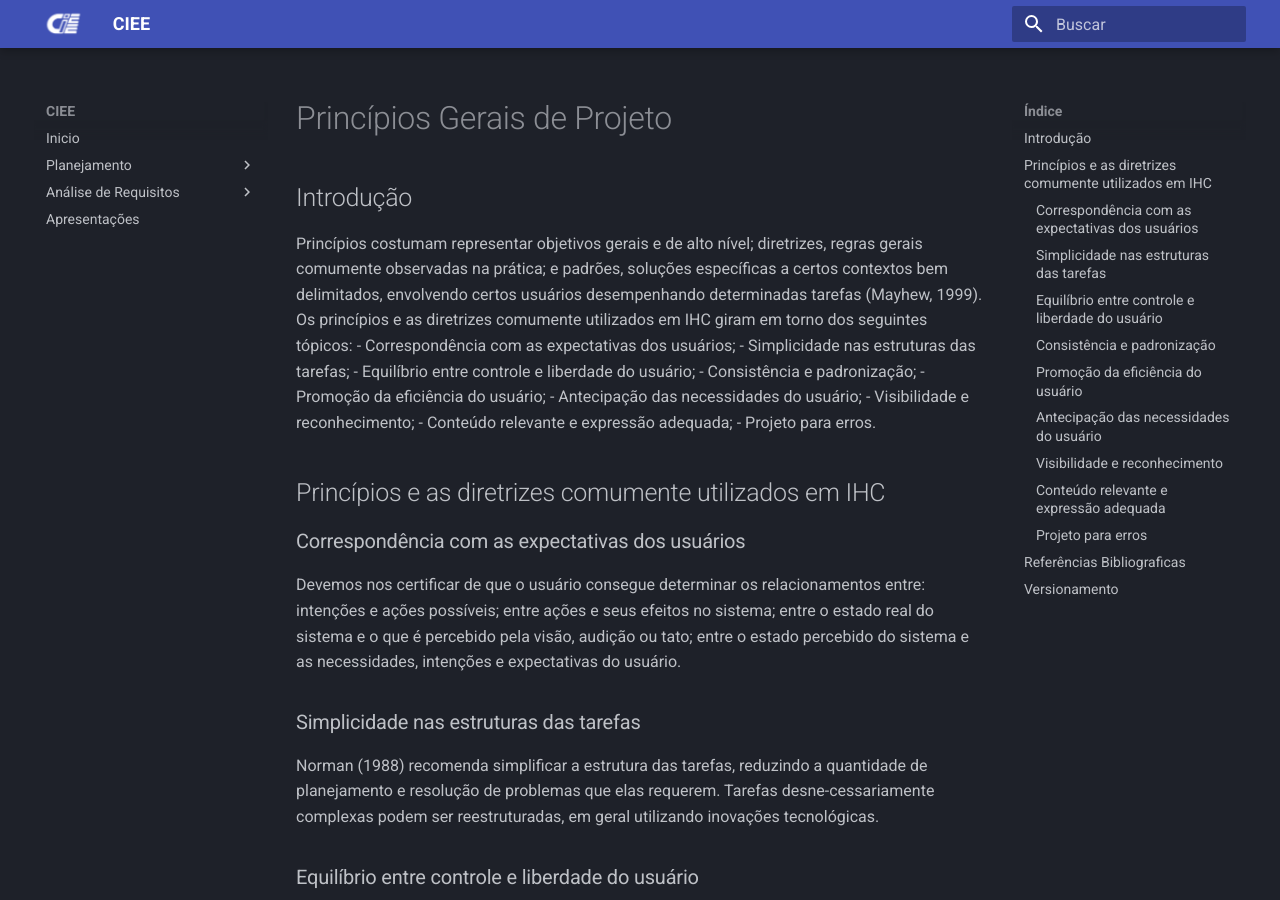
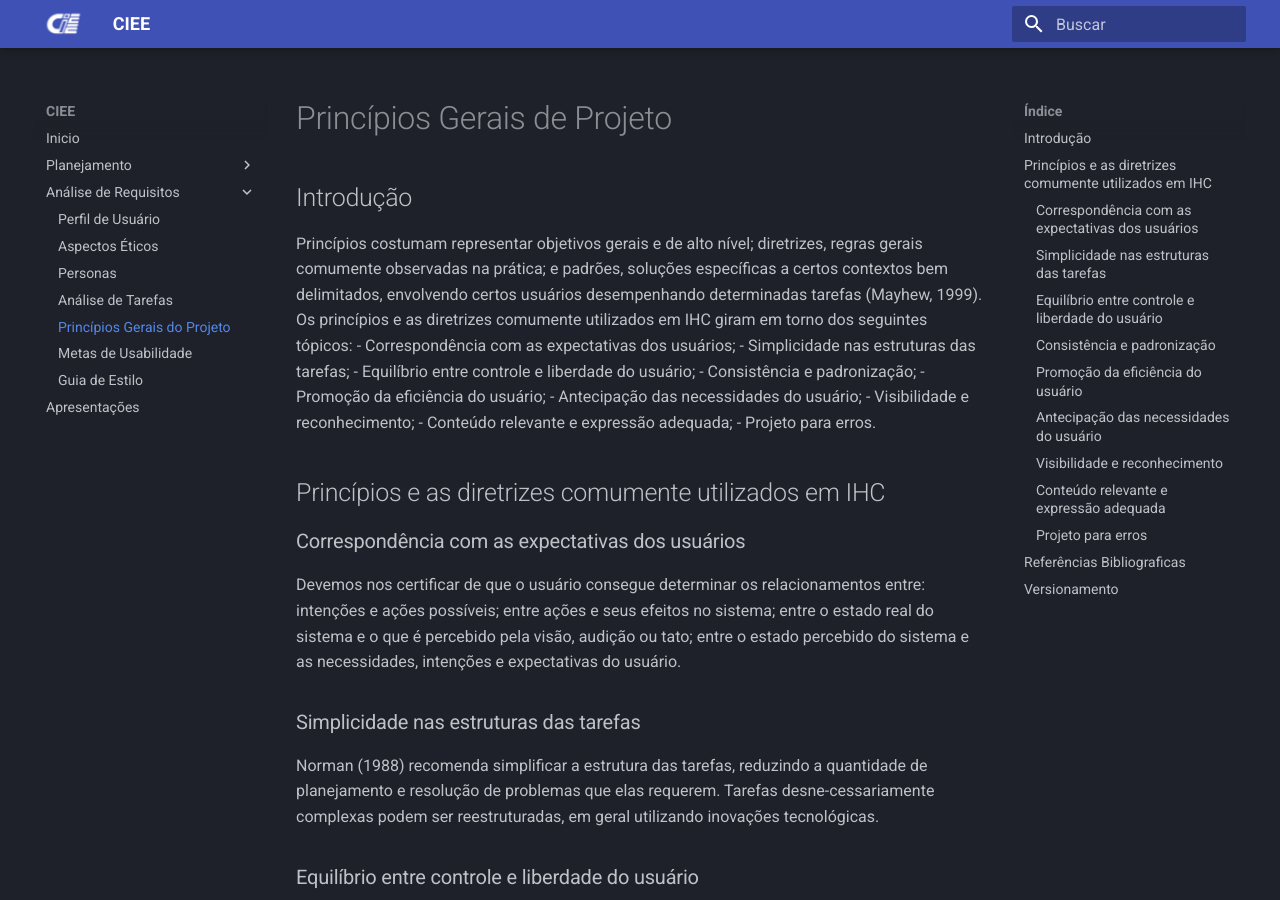
Before and after one commit to JoaoGElvas/2022.1-CIEE, an MkDocs documentation site: the page built from docs/analise_requisitos/Principios_projeto.md, in a window 1280 px wide and 900 px high. Built offline with MkDocs 1.6.1 and Material for MkDocs 9.7.7, drawn with Linux system fonts in a browser that asks for light colours.

Commit message:
Adição de páginas

```diff
--- a/mkdocs.yml
+++ b/mkdocs.yml
@@ -20,4 +20,7 @@ nav:
     - Aspectos Éticos: analise_requisitos/aspectos_eticos.md
     - Personas: analise_requisitos/personas.md
     - Análise de Tarefas: analise_requisitos/analise_tarefas.md
+    - Princípios Gerais do Projeto: analise_requisitos/Principios_projeto.md
+    - Metas de Usabilidade: analise_requisitos/metas_usabilidade.md
+    - Guia de Estilo: analise_requisitos/guia_estilo.md
   - Apresentações: apresentacoes.md
```
